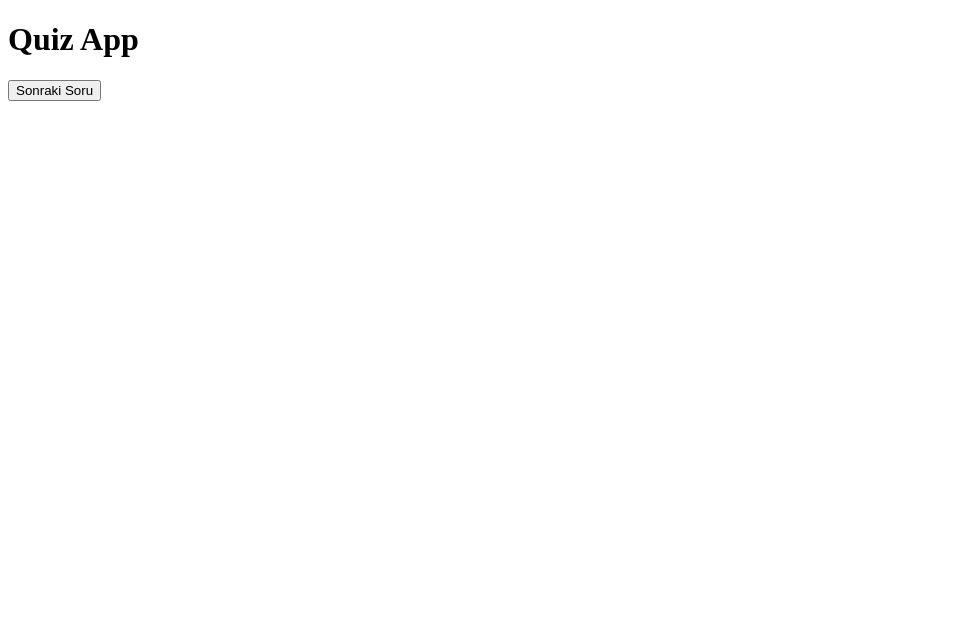
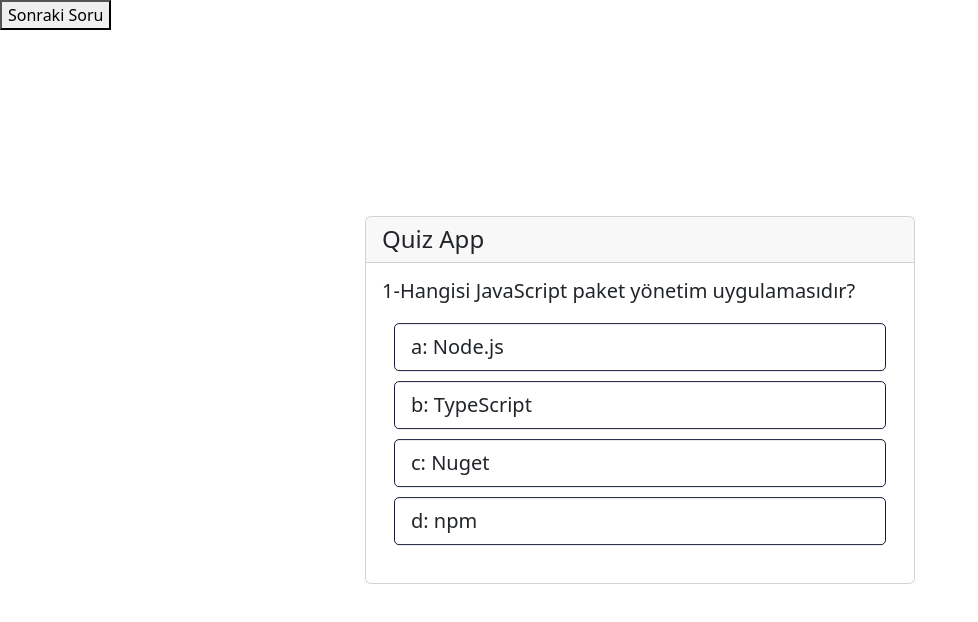
Before and after one commit to yasinserhatpeker/QuizApp.JS, a plain HTML site: page index.html in a window 1280 px wide. Shown: the whole page, without its empty margins (0-978 px from the left). Drawn offline with nearby package versions, Linux system fonts and the light colour scheme.

Commit message:
card-body and ui.js are created.

```diff
--- a/index.html
+++ b/index.html
@@ -1,23 +1,63 @@
 <!DOCTYPE html>
 <html lang="en">
+
 <head>
     <meta charset="UTF-8">
     <meta name="viewport" content="width=device-width, initial-scale=1.0">
     <title>Quiz App</title>
-    <script src="https://cdnjs.cloudflare.com/ajax/libs/bootstrap/5.3.3/js/bootstrap.min.js" integrity="sha512-ykZ1QQr0Jy/4ZkvKuqWn4iF3lqPZyij9iRv6sGqLRdTPkY69YX6+7wvVGmsdBbiIfN/8OdsI7HABjvEok6ZopQ==" crossorigin="anonymous" referrerpolicy="no-referrer"></script>
-    <link rel="stylesheet" href="https://cdnjs.cloudflare.com/ajax/libs/bootstrap-icons/1.11.3/font/bootstrap-icons.min.css" integrity="sha512-dPXYcDub/aeb08c63jRq/k6GaKccl256JQy/AnOq7CAnEZ9FzSL9wSbcZkMp4R26vBsMLFYH4kQ67/bbV8XaCQ==" crossorigin="anonymous" referrerpolicy="no-referrer" />
+    <link rel="stylesheet" href="https://cdnjs.cloudflare.com/ajax/libs/bootstrap/5.3.3/css/bootstrap.min.css"
+        integrity="sha512-jnSuA4Ss2PkkikSOLtYs8BlYIeeIK1h99ty4YfvRPAlzr377vr3CXDb7sb7eEEBYjDtcYj+AjBH3FLv5uSJuXg=="
+        crossorigin="anonymous" referrerpolicy="no-referrer" />
+    <link rel="stylesheet"
+        href="https://cdnjs.cloudflare.com/ajax/libs/bootstrap-icons/1.11.3/font/bootstrap-icons.min.css"
+        integrity="sha512-dPXYcDub/aeb08c63jRq/k6GaKccl256JQy/AnOq7CAnEZ9FzSL9wSbcZkMp4R26vBsMLFYH4kQ67/bbV8XaCQ=="
+        crossorigin="anonymous" referrerpolicy="no-referrer" />
+    <link rel="stylesheet" href="style.css">
 
 </head>
+
 <body>
-    <h1>Quiz App</h1>
+
+    <div class="app-container">
+        <div id="quiz-box" class="card">
+            <div id="header" class="card-header">
+                <h4 class="app-title mb-0">Quiz App</h4>
+            </div>
+            <div id="body" class="card-body">
+
+                <h5 class="question-title">1-Hangisi JavaScript paket yönetim uygulamasıdır?</h5>
+
+
+                <div class="option-list">
+                    <div class="option">
+                        <span>a: Node.js</span>
+                    </div>
+                    <div class="option">
+                        <span>b: TypeScript</span>
+                    </div>
+                    <div class="option">
+                        <span>c: Nuget</span>
+                    </div>
+                    <div class="option">
+                        <span>d: npm</span>
+                    </div>
+                </div>
+            </div>
+            <div id="footer"></div>
+
+        </div>
+    </div>
+
 
     <button id="btnSoruGetir">Sonraki Soru</button>
 
 
 
     <script src="soru.js"></script>
+    <script src="ui.js"></script>
     <script src="quiz.js"></script>
-     <script src="app.js"></script>
+    <script src="app.js"></script>
 
 </body>
+
 </html>
--- a/style.css
+++ b/style.css
@@ -0,0 +1,21 @@
+.app-container {
+    width: 550px;
+    position: absolute;
+    top: 50%;
+    left: 50%;
+    transform: translate(-50%,-50%);
+
+}
+
+.option-list {
+    padding: 12px;
+}
+.option-list .option {
+    border: 1px solid #151d3b;
+    border-radius: 5px;
+    padding: 8px 16px;
+    font-size: 20px;
+    margin-bottom: 10px;
+    cursor: pointer;
+
+}
```
Also changed, not shown: ui.js (added).
